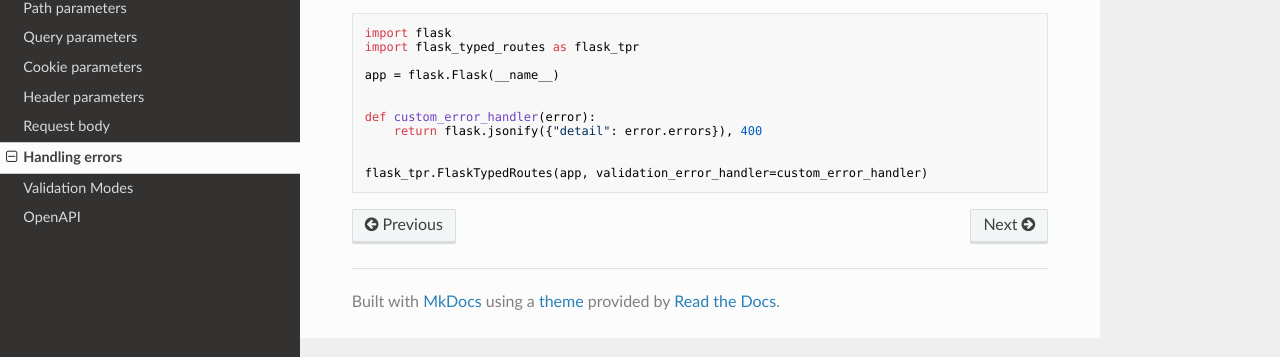
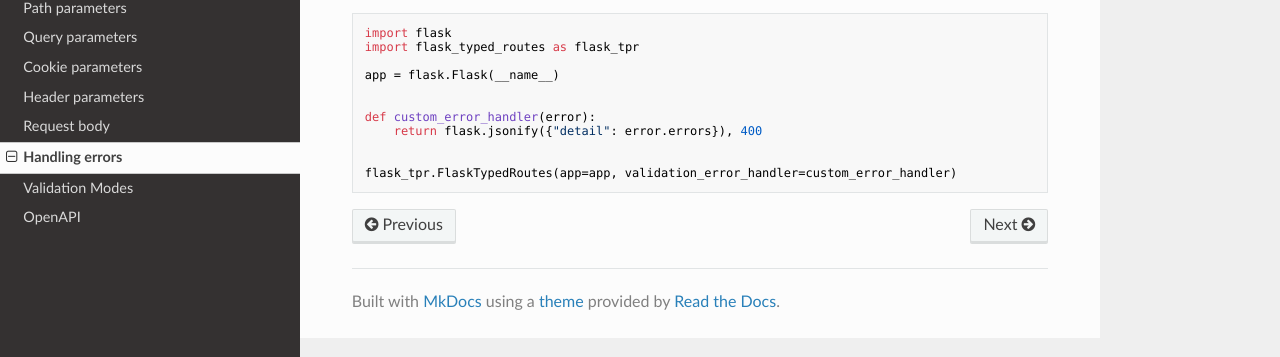
Before and after one commit to rmoralespp/flask_typed_routes, an MkDocs documentation site: the page built from docs/errors.md, in a window 1280 px wide. Shown: the part 215-572 px from the top of the page. Built offline with MkDocs 1.6.1, drawn with Linux system fonts in a browser that asks for light colours; nearby versions of some CDN libraries.

Commit message:
Improved documentation site

````diff
--- a/docs/errors.md
+++ b/docs/errors.md
@@ -14,5 +14,5 @@ def custom_error_handler(error):
     return flask.jsonify({"detail": error.errors}), 400
 
 
-flask_tpr.FlaskTypedRoutes(app, validation_error_handler=custom_error_handler)
+flask_tpr.FlaskTypedRoutes(app=app, validation_error_handler=custom_error_handler)
 ```
--- a/docs/mode.md
+++ b/docs/mode.md
@@ -68,7 +68,7 @@ import flask
 import flask_typed_routes as ftr
 
 app = flask.Flask(__name__)
-ftr.FlaskTypedRoutes(app, mode=ftr.Mode.manual)
+ftr.FlaskTypedRoutes(app=app, mode=ftr.Mode.manual)
 
 
 @app.get('/products/<int:pk>/')
--- a/docs/openapi.md
+++ b/docs/openapi.md
@@ -90,7 +90,7 @@ import swagger_ui
 
 
 app = flask.Flask(__name__)
-app_ftr = ftr.FlaskTypedRoutes(app)
+app_ftr = ftr.FlaskTypedRoutes(app=app)
 
 
 @app.get('/items/<item_id>/')
````
